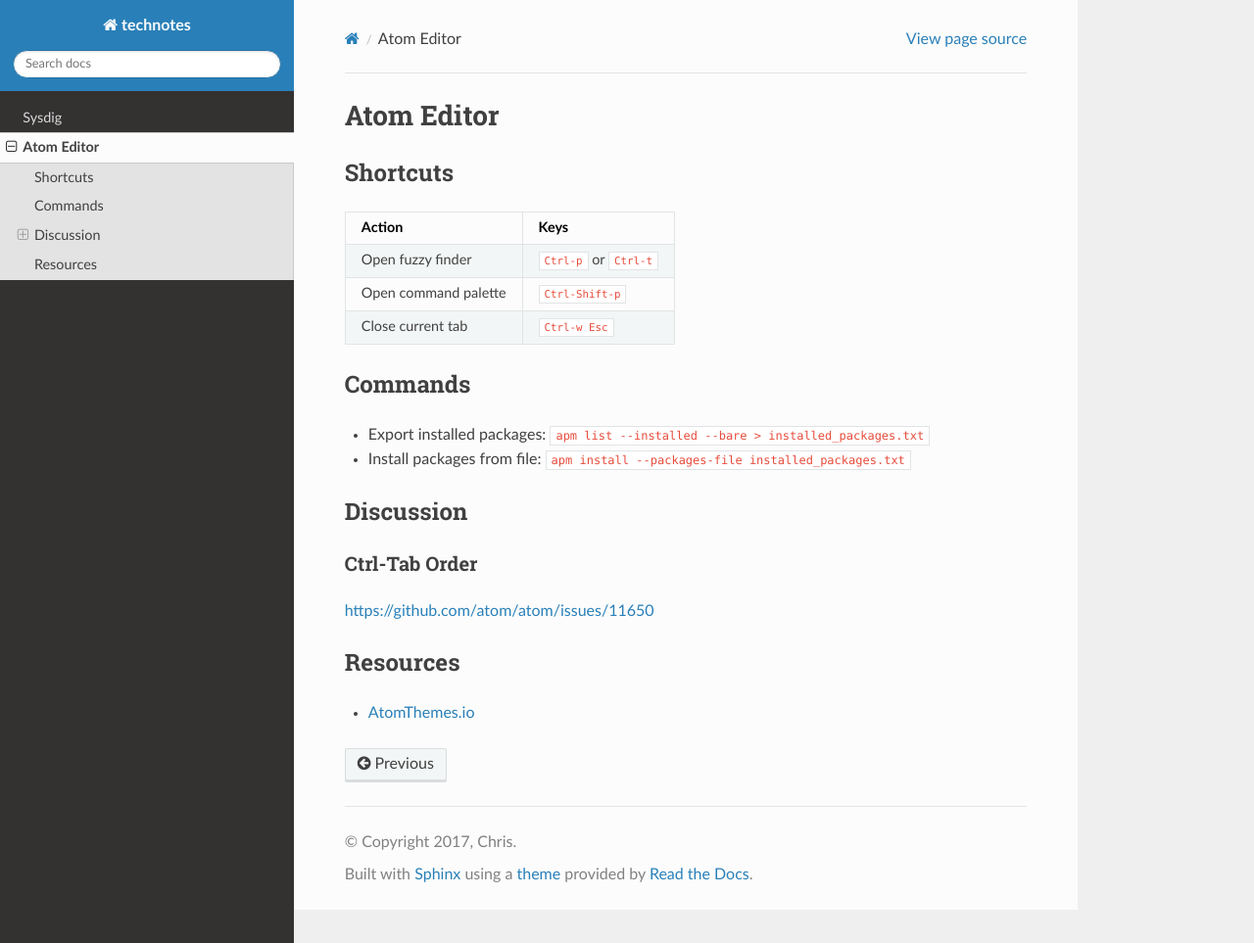
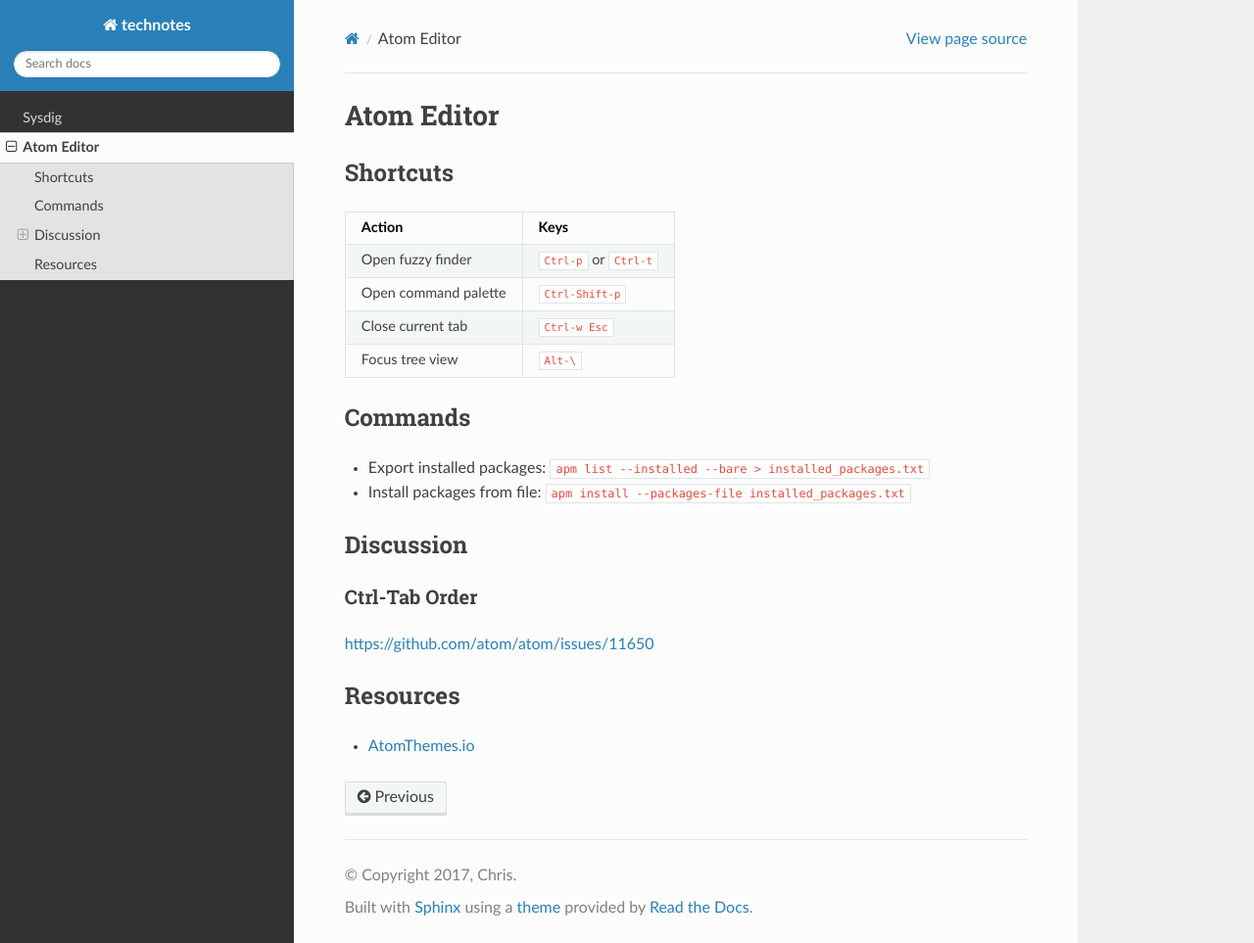
Before and after one commit to heterotopian/technotes, a Sphinx documentation site: the page built from source/atom.rst, in a window 1280 px wide and 963 px high. Shown: the whole window at 98% size. Built offline with Sphinx 7.4.7 and the Read the Docs theme 2.0.0, drawn with Linux system fonts in a browser that asks for light colours.

Commit message:
Add shortcut

```diff
--- a/source/atom.rst
+++ b/source/atom.rst
@@ -22,12 +22,14 @@
     * - Close current tab
       - ``Ctrl-w Esc``
 
+    * - Focus tree view
+      - ``Alt-\``
+
 Commands
 ========
 
 - Export installed packages: ``apm list --installed --bare > installed_packages.txt``
 - Install packages from file: ``apm install --packages-file installed_packages.txt``
-
 
 Discussion
 ==========
```
